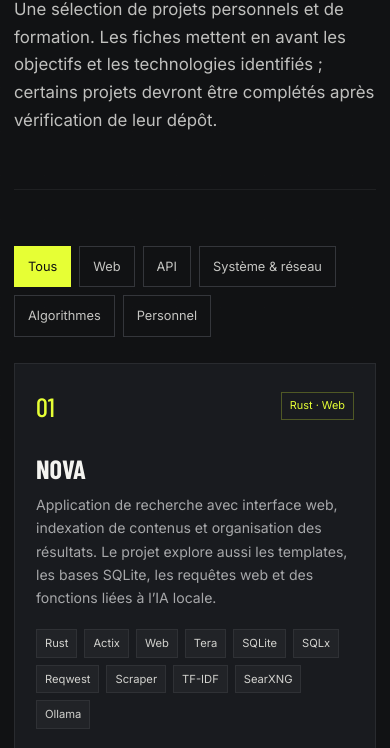
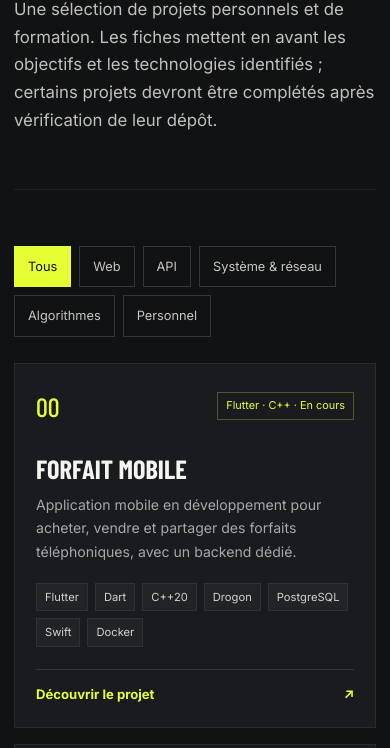
Before and after one commit to gghhhyhhh/portfolio-independant, a plain HTML site: page projets.html in a window 390 px wide. Shown: the part 309-1057 px from the top of the page. Drawn offline with nearby package versions, Linux system fonts and the light colour scheme; a web font is replaced by a local one.

Commit message:
Ajouter Forfait Mobile au portfolio

```diff
--- a/projets.html
+++ b/projets.html
@@ -59,6 +59,31 @@
             </button>
           </div>
           <div class="cards">
+            <article class="card project-card" data-category="personal web api">
+              <div class="card-top">
+                <span class="card-index">00</span>
+                <span class="tag">Flutter · C++ · En cours</span>
+              </div>
+              <h3>Forfait Mobile</h3>
+              <p>
+                Application mobile en développement pour acheter, vendre et
+                partager des forfaits téléphoniques, avec un backend dédié.
+              </p>
+              <div class="tags">
+                <span>Flutter</span>
+                <span>Dart</span>
+                <span>C++20</span>
+                <span>Drogon</span>
+                <span>PostgreSQL</span>
+                <span>Swift</span>
+                <span>Docker</span>
+              </div>
+              <a class="text-link project-open" href="projet.html?id=forfait-mobile">
+                Découvrir le projet
+                <span aria-hidden="true">↗</span>
+              </a>
+            </article>
+
             <article class="card project-card" data-category="personal web">
               <div class="card-top">
                 <span class="card-index">01</span
--- a/static/js/script.js
+++ b/static/js/script.js
@@ -76,6 +76,39 @@ if (form) {
 }
 
 const projectDetails = {
+  "forfait-mobile": {
+    title: "Forfait Mobile",
+    summary:
+      "Application mobile en cours de développement visant à faciliter l'achat, la vente et le partage de forfaits téléphoniques.",
+    tags: [
+      "Flutter",
+      "Dart",
+      "Material 3",
+      "C++20",
+      "Drogon",
+      "PostgreSQL",
+      "Swift",
+      "Docker",
+      "CMake",
+    ],
+    tasks: [
+      "Développer l'interface Flutter avec Material 3.",
+      "Mettre en place un backend C++20 avec Drogon.",
+      "Configurer l'accès à la base de données PostgreSQL.",
+      "Organiser les écrans d'inscription et de connexion.",
+      "Préparer l'intégration des fonctionnalités natives iOS avec Swift.",
+    ],
+    learning: [
+      "Organiser une application avec une interface Flutter et un backend séparé.",
+      "Structurer une API avec C++20 et Drogon.",
+      "Relier un backend à PostgreSQL.",
+      "Préparer une architecture multiplateforme.",
+      "Organiser la compilation et l'environnement de développement avec CMake et Docker.",
+    ],
+    note:
+      "Projet en cours de développement. Les fonctions d'achat, de vente, de paiement, de messagerie et d'assistance IA sont des objectifs du projet et ne sont pas présentées comme déjà finalisées.",
+  },
+
   nova: {
     title: "NOVA",
     summary:
```
